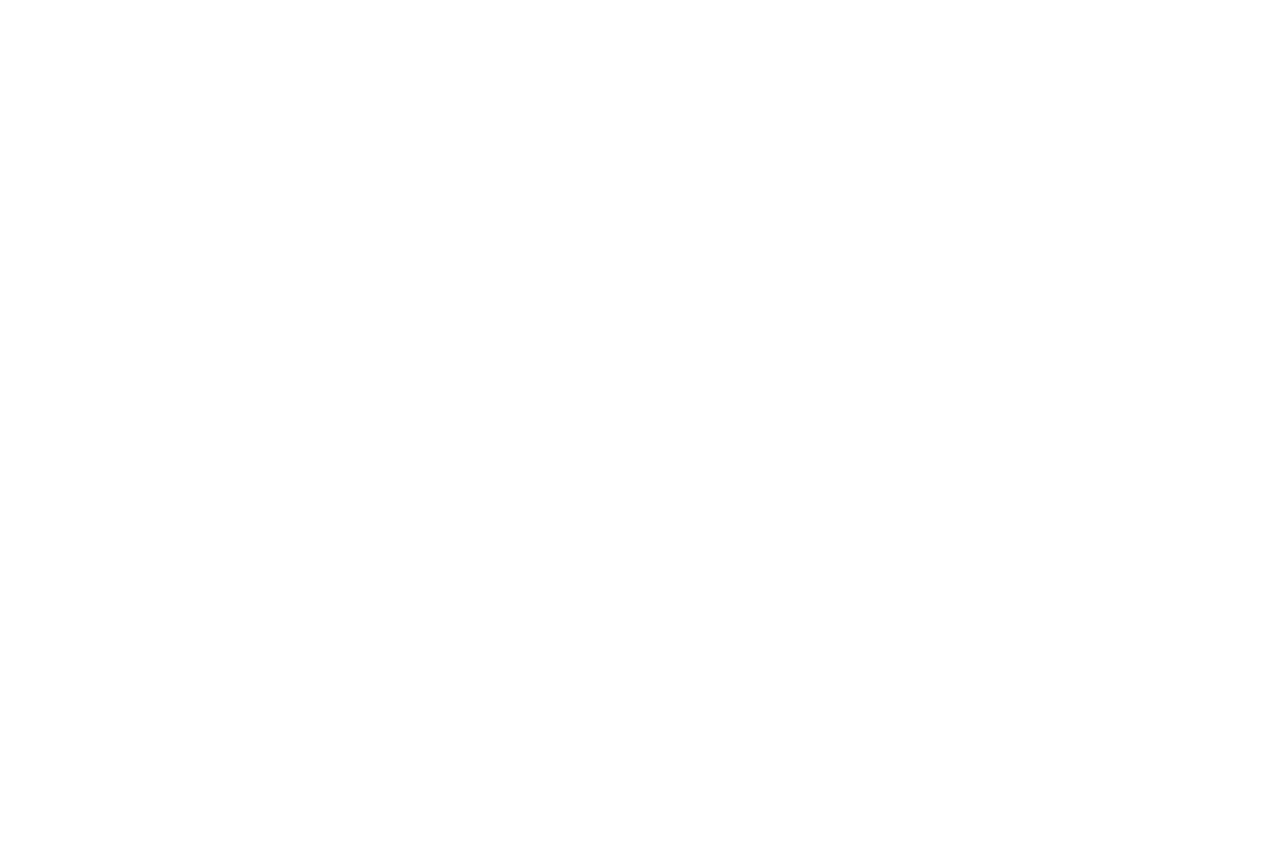
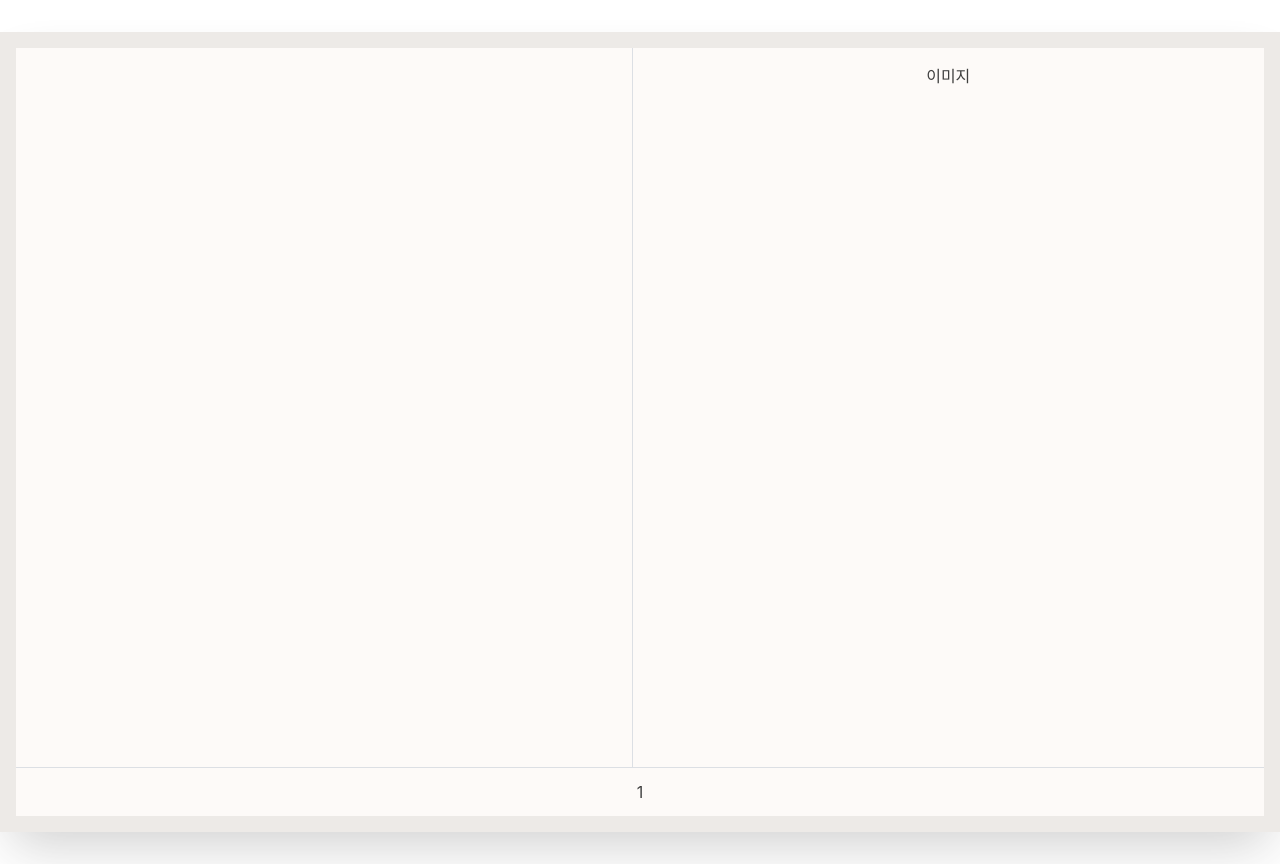
Before and after one commit to tuk-iBooK/Frontend, a React (Create React App) app: page /firstresult in a window 1280 px wide. Before the commit the page ends 800 px from the top, so only its background shows below. Built offline with nearby package versions, Linux system fonts and the light colour scheme.

Commit message:
결과페이지 퍼블리싱

```diff
--- a/src/pages/FirstResultPage.tsx
+++ b/src/pages/FirstResultPage.tsx
@@ -89,11 +89,9 @@ const FirstResultPage: React.FC = () => {
       if (response.status === 200 && response.data.answer) {
         const { answer } = response.data;
 
-        // setTitle(response.data.answer.title);
         setContent(response.data.answer.content);
         setChoices(response.data.answer.choices);
 
-        //선택지 및 이전 스토리 업데이트
         dispatch(addUserChoice(choice));
         dispatch(updateStory(answer.id));
         console.log("API 요청이 성공했습니다.");
@@ -106,21 +104,31 @@ const FirstResultPage: React.FC = () => {
   };
 
   return (
-    <div className="container mx-auto my-8 p-4">
+    <div className="flex flex-col max-w-7xl bg-[#E7E3E0] opacity-75 h-screen mx-auto my-8 p-4 shadow-2xl">
+      <div className="flex flex-grow">
+        <div className="flex-1 p-2 border-r border-gray-300 bg-[#FDF9F6] overflow-y-auto shadow-4xl">
           <div className="prose">
-        <h1>{title ? title : ""}</h1>
+            <h1>{title || ""}</h1>
             <p>{content}</p>
           </div>
-      <div>
           {choices.map((choice, index) => (
             <button
               key={index}
               onClick={() => handleChoice(choice)}
-            className="m-2 p-2 bg-blue-500 text-white rounded"
+              className="w-3/4 py-2 mb-4 rounded-2xl text-black text-ml bg-[#FFF0A3] hover:bg-[#FFF8D6] text-center shadow-lg hover:shadow-none"
             >
               {choice}
             </button>
           ))}
+        </div>
+        <div className="flex-1 p-4 bg-[#FDF9F6] overflow-y-auto">
+          {/* 이미지 */}
+          <p>이미지</p>
+        </div>
+      </div>
+      <div className="w-full bg-[#FDF9F6] border-t border-gray-300 p-3">
+        {/* 페이지 번호 */}
+        <p>1</p>
       </div>
     </div>
   );
```
Lines whose indentation alone changed are shown as unchanged.
